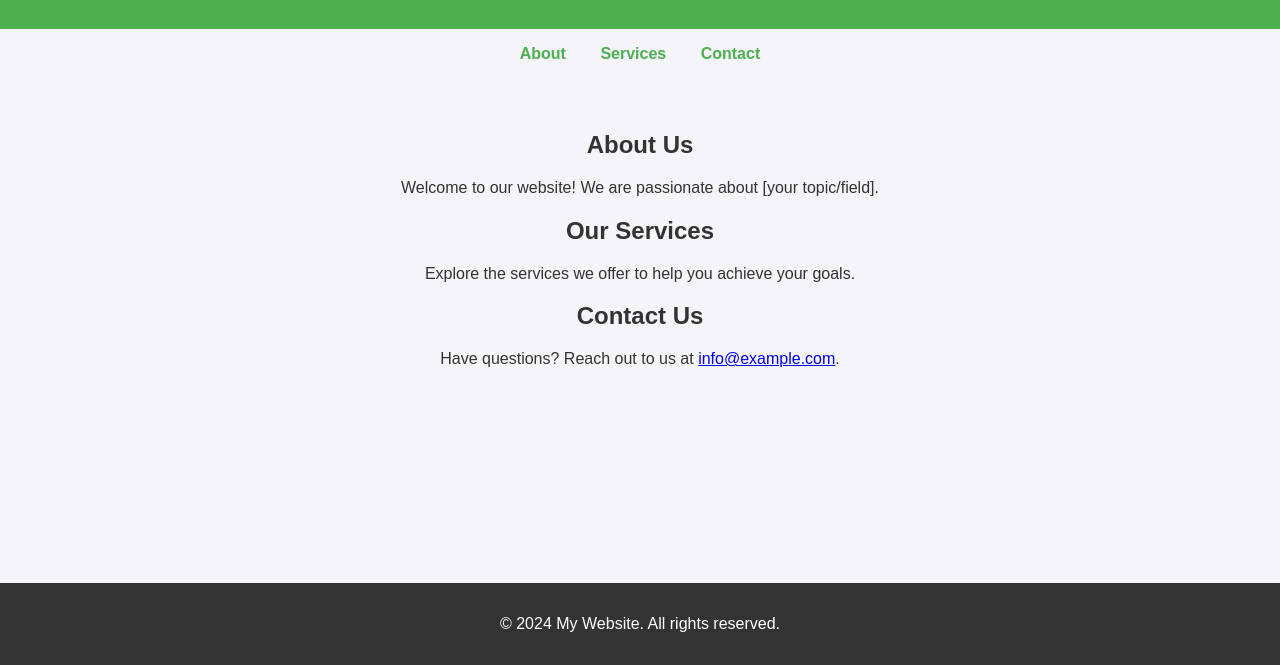
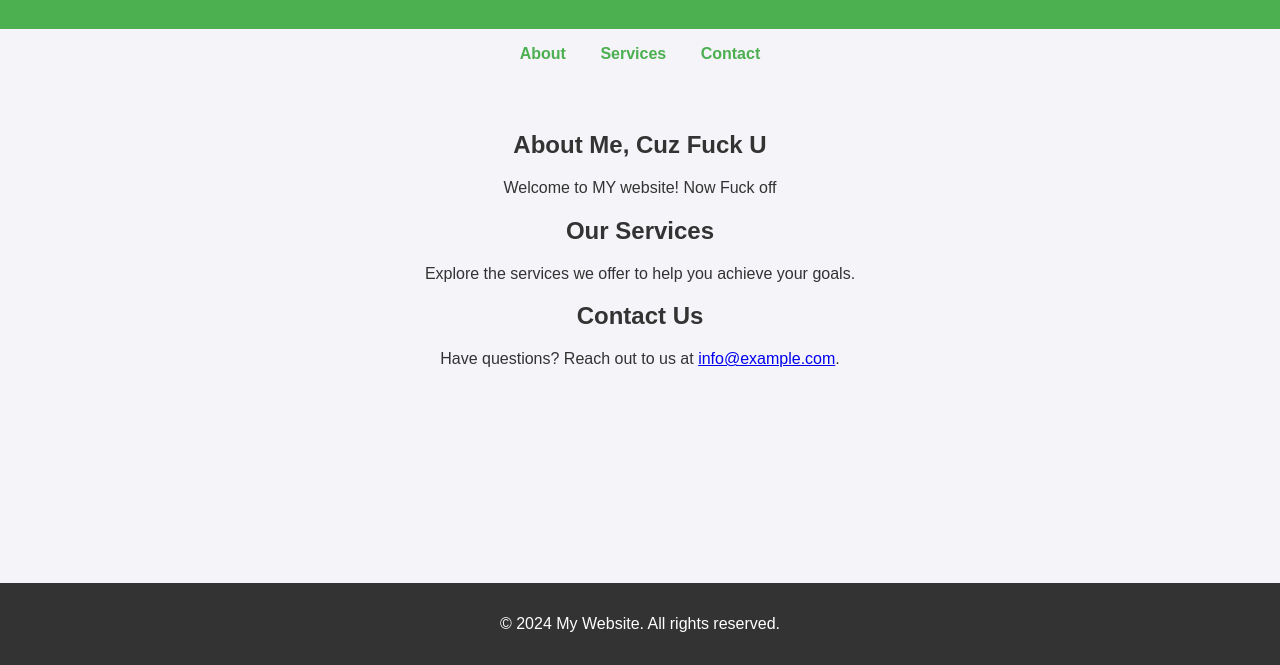
Before and after one commit to ciphergl0om/ciphergl0om.github.io, a plain HTML site: page index.html in a window 1280 px wide. Shown: the part 135-800 px from the top of the page. Drawn offline with Linux system fonts and the light colour scheme.

Commit message:
Update index.html

```diff
--- a/index.html
+++ b/index.html
@@ -57,8 +57,8 @@
         <a href="#contact">Contact</a>
     </nav>
     <main>
-        <h2>About Us</h2>
-        <p>Welcome to our website! We are passionate about [your topic/field].</p>
+        <h2>About Me, Cuz Fuck U</h2>
+        <p>Welcome to MY website! Now Fuck off</p>
         <h2>Our Services</h2>
         <p>Explore the services we offer to help you achieve your goals.</p>
         <h2>Contact Us</h2>
```
